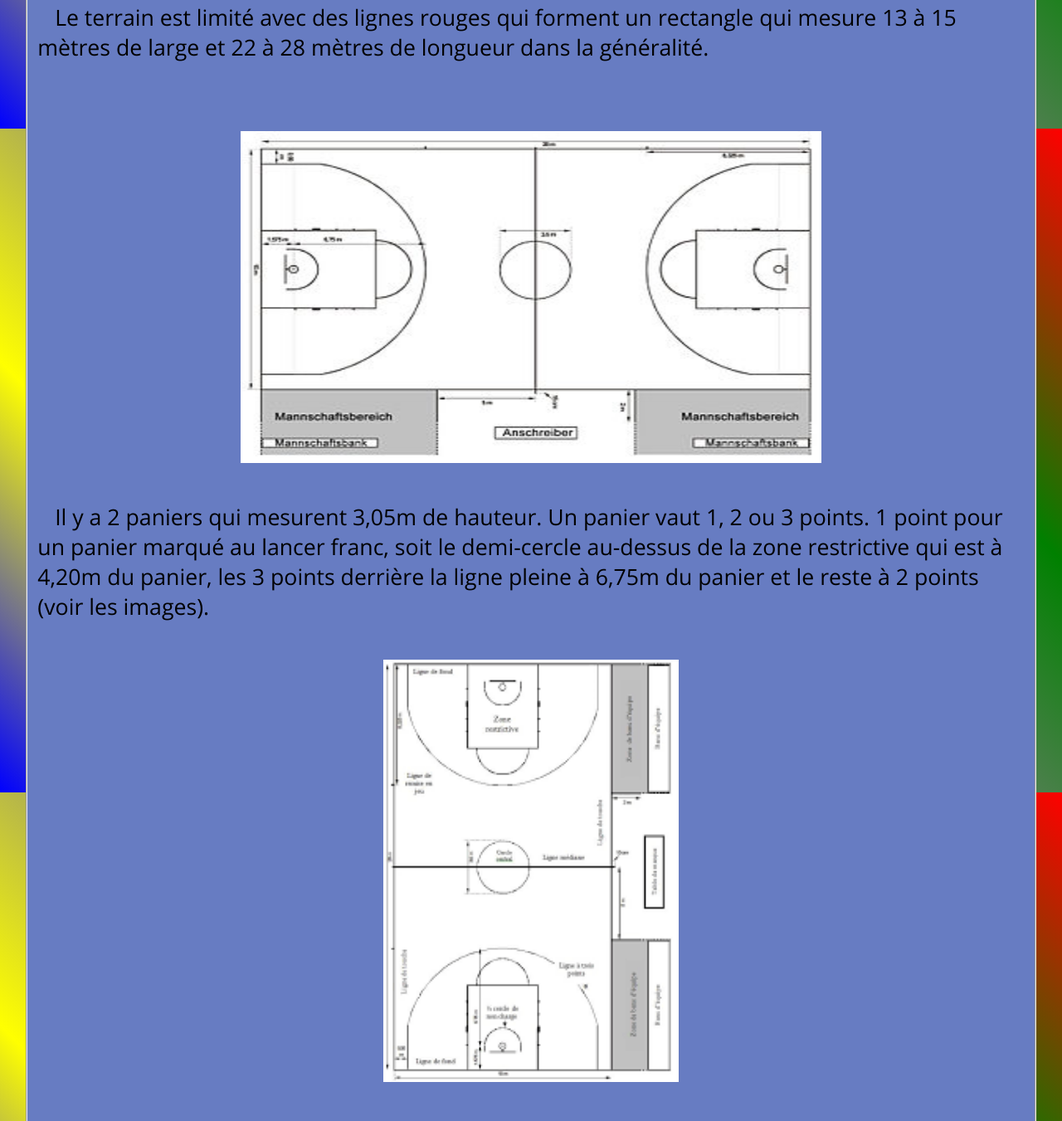
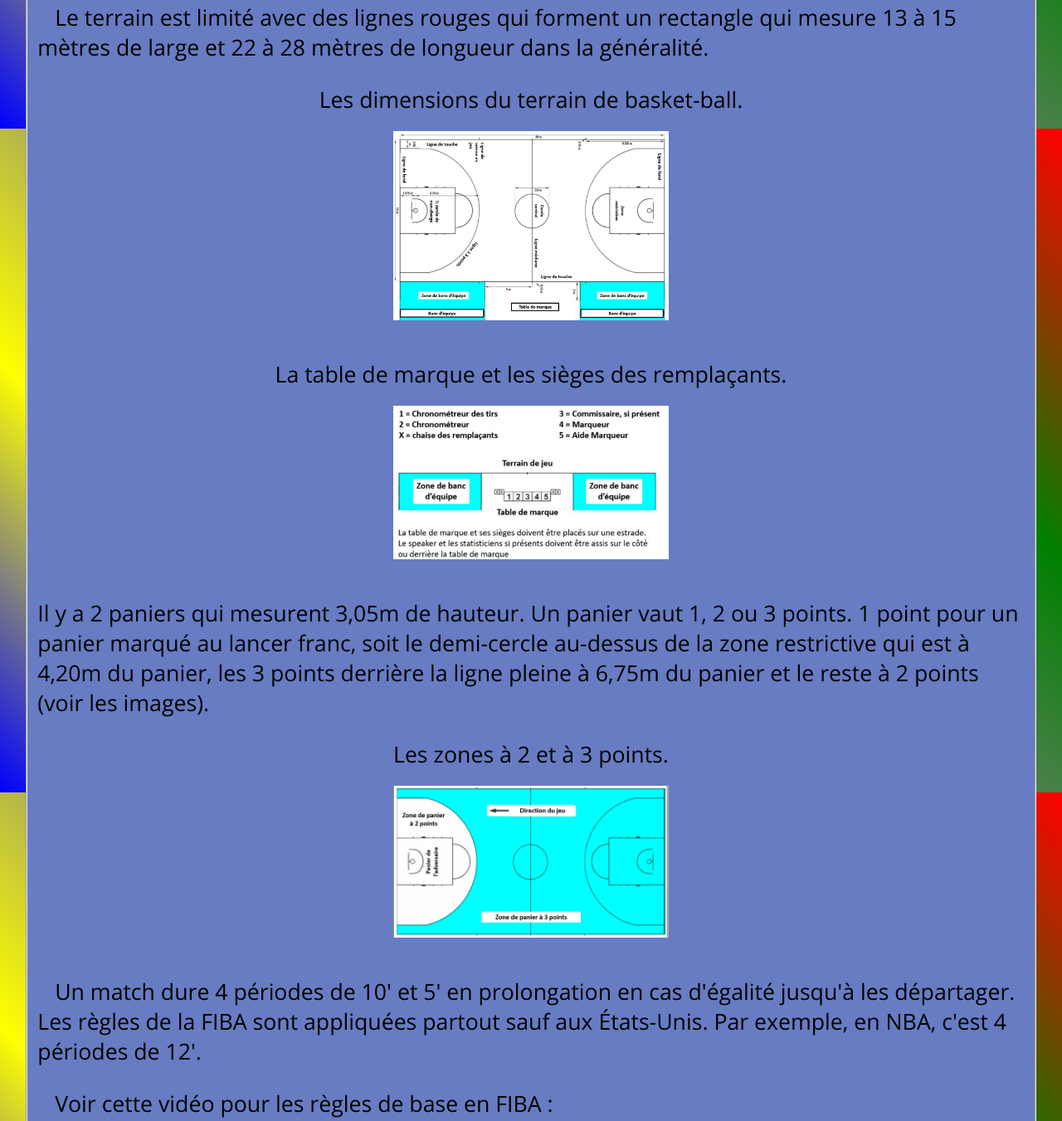
Before and after one commit to MathieuROCANCOURT/JO-basket-ball, a plain HTML site: page les_articles/article1/5-contre-5.html in a window 1280 px wide. Shown: the part 645-1996 px from the top of the page at 83% size. Drawn offline with Linux system fonts and the light colour scheme.

Commit message:
feat: Change pictures in article 1

```diff
--- a/les_articles/article1/5-contre-5.html
+++ b/les_articles/article1/5-contre-5.html
@@ -43,18 +43,31 @@
 				<p>
 					Le terrain est limité avec des lignes rouges qui forment un rectangle qui mesure
 					13 à 15 mètres de large et 22 à 28 mètres de longueur dans la généralité.</p>
-				<br><img src="images/terraindebasket.jpg"
-					alt="https://upload.wikimedia.org/wikipedia/commons/thumb/e/eb/Basketball_court_dimensions_2010.jpg/350px-Basketball_court_dimensions_2010.jpg">
-				<p>
+				<figure>
+					<figcaption style="text-align: center;">
+						Les dimensions du terrain de basket-ball.
+					</figcaption>
+					<img src="images/Dimension Terrain détail.png"
+						alt="https://api.ffbb.com/assets/313f308a-7b3b-4116-b969-882eb9c1d3ea#page=7">
+				</figure>
+				<figure>
+					<figcaption style="text-align: center;">
+						La table de marque et les sièges des remplaçants.
+					</figcaption>
+					<img src="images/Table de marque.png"
+						alt="https://api.ffbb.com/assets/313f308a-7b3b-4116-b969-882eb9c1d3ea#page=10">
+				</figure>
 					Il y a 2 paniers qui mesurent 3,05m de hauteur. Un panier vaut 1, 2 ou 3 points. 1 point
 					pour un panier marqué au lancer franc, soit le demi-cercle au-dessus de la zone restrictive qui est
 					à 4,20m du panier, les 3 points derrière la ligne pleine à 6,75m du panier et le reste à
 					2 points (voir les images).
-				</p>
-				<img src="images/LF.png"
-					alt="https://www.google.com/url?sa=i&rct=j&q=&esrc=s&source=images&cd=&cad=rja&uact=8&ved=2ahUKEwib5vv42fzeAhUIyYUKHRKmAxoQjRx6BAgBEAQ&url=http%3A%2F%2Fwww.ffbb.com%2Fsites%2Fdefault%2Ffiles%2F2017-08-18_reglement_officiel_du_basketball_2017_-_version_francaise_-_bvr_.pdf&psig=AOvVaw2v5a_ApwuQocvdpN7OOdqP&ust=1543687409544174">
-				<br><img src="images/zone2et3points.png"
-					alt="https://encrypted-tbn0.gstatic.com/images?q=tbn:ANd9GcREj_hQUT_NVstSrl6WpQEP4axHZSjsMelHUYTRhP2vWx4TLQlQ">
+				<figure>
+					<figcaption style="text-align: center;">
+						Les zones à 2 et à 3 points.
+					</figcaption>
+					<img src="images/Zones 2 et 3 points.png"
+						alt="https://api.ffbb.com/assets/313f308a-7b3b-4116-b969-882eb9c1d3ea#page=10" />
+				</figure>
 				<p>
 					Un match dure 4 périodes de 10' et 5' en prolongation en cas d'égalité jusqu'à les départager.
 					Les règles de la FIBA sont appliquées partout sauf aux États-Unis.
```
Also changed, not shown: les_articles/article1/images/Dimension Terrain détail.png (added), les_articles/article1/images/LF.png (deleted), les_articles/article1/images/Table de marque.png (added), les_articles/article1/images/Zones 2 et 3 points.png (added), les_articles/article1/images/terraindebasket.jpg (deleted), les_articles/article1/images/zone2et3points.png (deleted).
